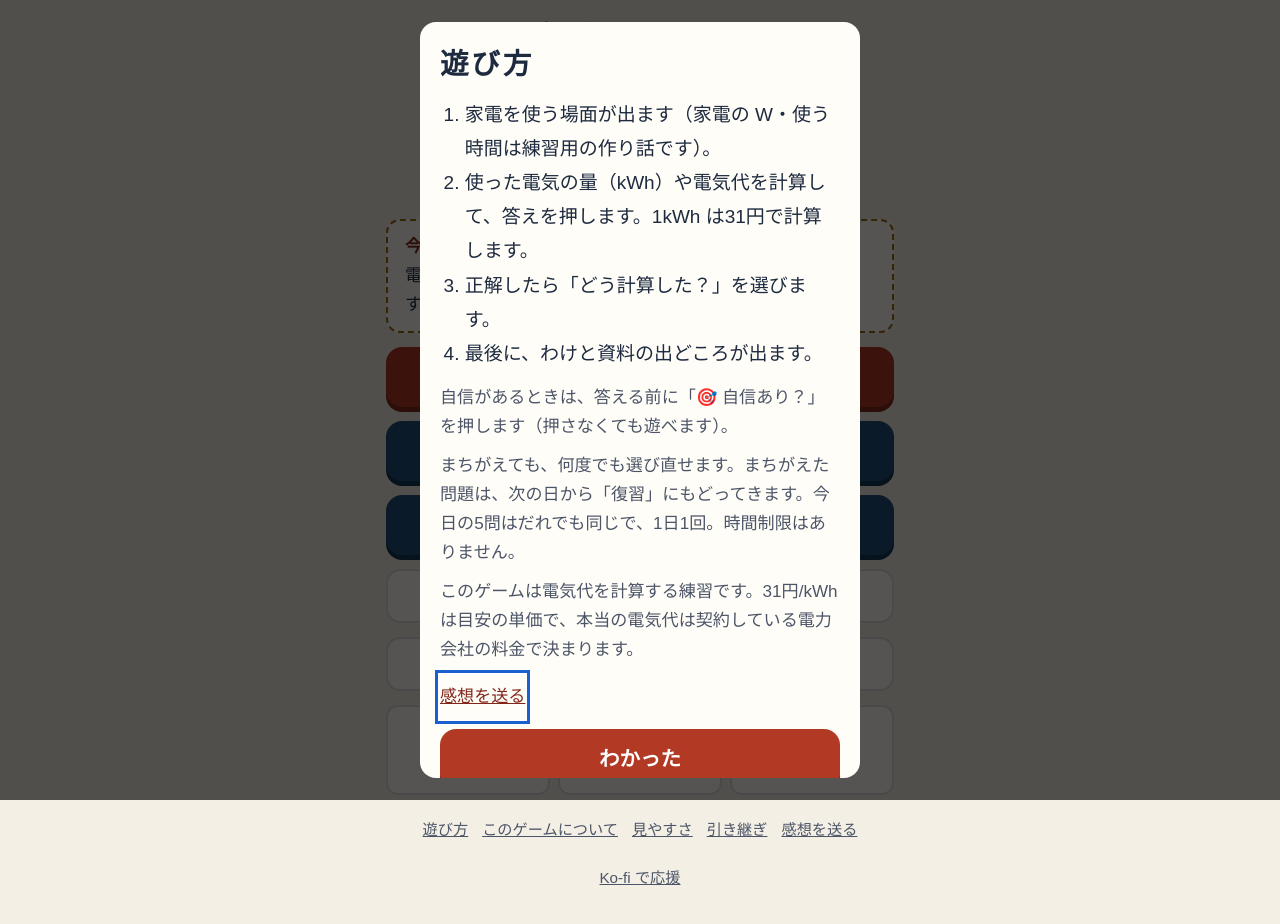
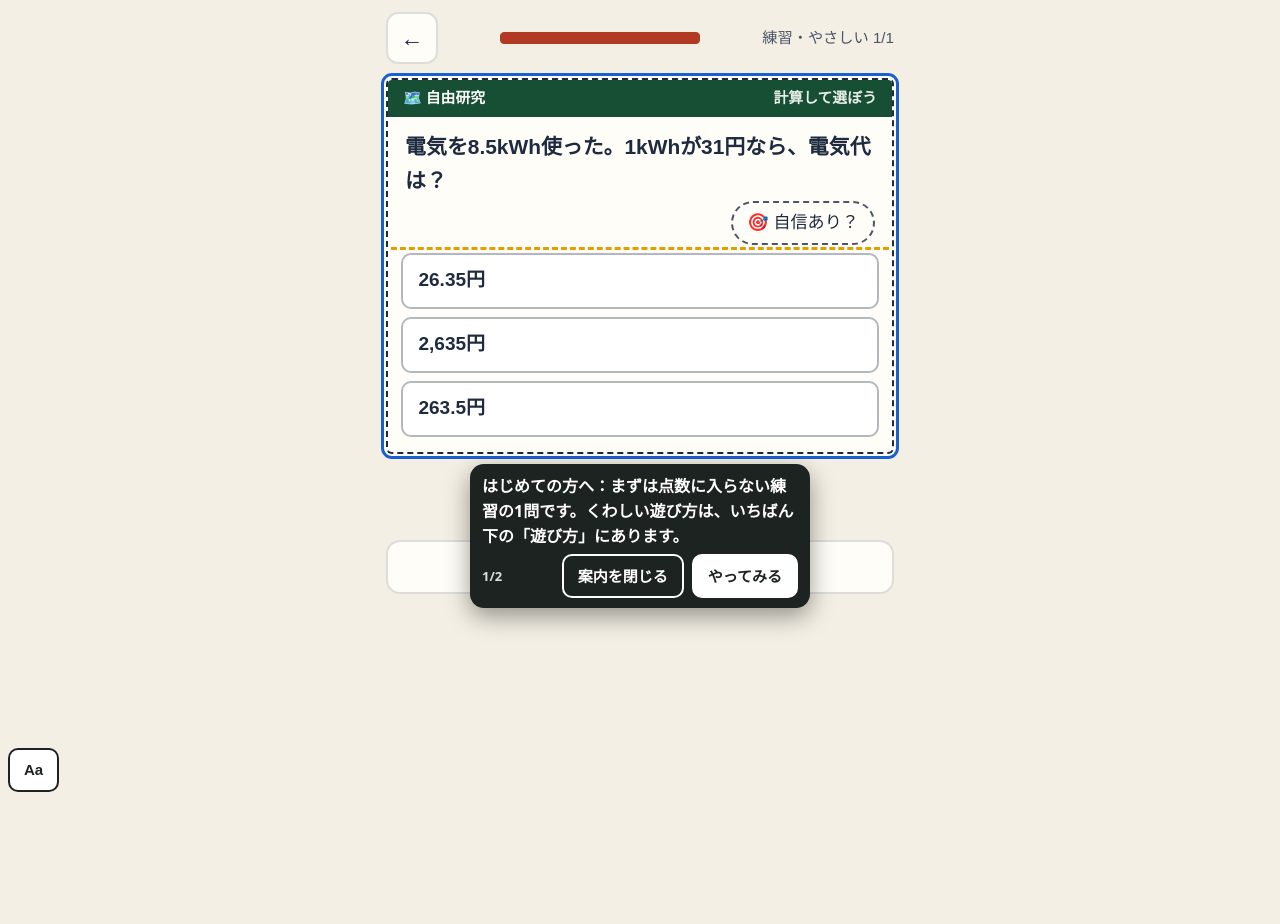
Before and after one commit to satou-aaaaa/denkidai-ikura, a plain HTML site: page index.html in a window 1280 px wide. After the commit the page ends 800 px from the top, so only its background shows below. Drawn offline with Linux system fonts and the light colour scheme; a web font is replaced by a local one.

Commit message:
ひな形の共通部品を写す（shared-workflows 67f7985） (#5)
Co-authored-by: template-sync <41898283+github-actions[bot]@users.noreply.github.com>

```diff
--- a/index.html
+++ b/index.html
@@ -463,7 +463,8 @@ html.a11y-say body{padding-bottom:calc(64px + env(safe-area-inset-bottom,0px))!i
 //      （incidents/2026-11-21-hand-copied-helpers-drift.md）。
 //      あわせて、はじめて遊ぶ人への案内（吹き出し Core.coach）を足した。長い「遊び方」の窓の代わりに、練習の1問を遊びながら
 //      その場で一言ずつ教える（NN/g「Mobile Instructional Overlays」・Andersen ほか CHI 2012「The Impact of Tutorials on Games of Varying Complexity」）。
-//   3: 2026-11-22 吹き出しを出しているあいだ 0.4 秒ごとに場所を測り直す（古い場所に残って押す所を隠すことがあった）。ボタンの字を「案内を閉じる」に
+//   3: 2026-11-22 吹き出しを出しているあいだ 0.4 秒ごとに場所を測り直す（古い場所に残って押す所を隠すことがあった）。ボタンの字を「案内を閉じる」に。
+//      段の wait（その所が出るまで待つ）を足した。全ゲームの「はじめての練習」を sync-template の migrateFirstPlay が足すため
 //   2: 2026-11-22 感想フォームのゲーム名を、渡さなければ題（<title>）から入れる。sync-template が全ゲームを game-core に切り替える（migrateCore）ため
 // 決まり: 外へ通信しない。ゲームの関数の名前（toast・buzz など）は上書きしない（Core.toast などで呼ぶ）。
 (function () {
@@ -549,6 +550,7 @@ html.a11y-say body{padding-bottom:calc(64px + env(safe-area-inset-bottom,0px))!i
   //   sel   …… 吹き出しを付ける所。まだ画面に無いあいだは待つ（ゲームが画面を作り直しても付け直す）
   //   until …… その所が画面に出たら次へ進む（答えた・正解した など）。無ければ sel を押したら次へ
   //   button …… 押すと次へ進むボタンの字（読むだけの吹き出し）
+  //   wait  …… その所が画面に出るまで、この吹き出しは出さずに待つ（答えたあとにだけ「次へ」を指す など）
   //   pos   …… "below"（既定）か "above"。その側に場所が無ければ、ページを少し動かして場所を空ける（読む所を隠さないため）
   // 吹き出しは押す所を隠さない（上か下の空いたほうに出す）。「案内を閉じる」と Esc でいつでもやめられる。
   const coach = (() => {
@@ -583,7 +585,7 @@ html.a11y-say body{padding-bottom:calc(64px + env(safe-area-inset-bottom,0px))!i
       while (steps && i < steps.length && steps[i].until && find(steps[i].until)) i++;
       if (!steps) return;
       if (i >= steps.length) return stop(true);
-      const st = steps[i], el = find(st.sel);
+      const st = steps[i], el = st.wait && !find(st.wait) ? null : find(st.sel);
       if (!el) { box.hidden = true; mark(null); return; }
       box.hidden = false; mark(el);
       const fresh = shown !== i;
@@ -934,7 +936,7 @@ function home() {
   $("go-cal").onclick = () => cal();
   $("go-ach").onclick = achView;
   bindFooter();
-  if (!s.tut) openHow();
+  if (!s.tut) firstPlay();
 }
 function practiceMenu() {
   app.innerHTML = `<header><button class="icon" id="back" aria-label="もどる">←</button><h1>練習<small>今日の記録には入りません（家電帳には載ります）</small></h1></header>
@@ -945,6 +947,27 @@ function practiceMenu() {
   document.querySelectorAll(".lv button").forEach((b) => (b.onclick = () => startRun("p", +b.dataset.t)));
   bindFooter(); toTop();
 }
+// first-play:begin（shared-workflows の scripts/sync-template.mjs が足した。直すときはひな形を直す）
+// はじめての人：長い「遊び方」の窓を出さず、点数に入らない練習の1問を遊びながら、吹き出しで一言ずつ教える（game-core の Core.coach）。
+// 「見た」は始めたその場で残す（途中でやめても、次からはふつうに始まる。くわしい遊び方はいつでもいちばん下の「遊び方」から）
+const FIRST_STEPS = [
+  { sel: "#choices", button: "やってみる", text: "はじめての方へ：まずは点数に入らない練習の1問です。くわしい遊び方は、いちばん下の「遊び方」にあります。" },
+  { sel: "#next", wait: ".verdict", text: "できました。わけを読んだら、ここを押して進みます。" },
+];
+function firstPlay() {
+  save((s) => { s.tut = true; });
+  // 練習の入り口を開いて、いちばん上（いちばんやさしい）を押す。無ければ前の形（遊び方の窓）にもどす
+  practiceMenu();
+  const b = document.querySelector(".lv button");
+  if (!window.Core || !Core.coach || !b) { home(); return openHow(); }
+  b.click();
+  // 練習は1問だけにする（数を減らしてから描き直す）
+  save((s) => { const r = s.runs && s.runs.p; if (r && Array.isArray(r.list)) r.list = r.list.slice(0, 1); });
+  play();
+  // 案内を閉じた（Esc も）ら、1問の練習の途中経過を残さずにホームへ（ふだんの練習の「続きから」を出さない）
+  Core.coach.start(FIRST_STEPS, { home, onEnd: (done) => { if (done === false) { save((s) => { const r = s.runs && s.runs.p; if (r && !(r.res || []).length) delete s.runs.p; }); home(); } } });
+}
+// first-play:end
 function startRun(mode, opt) {
   const k = todayKey(); let ng = false;
   save((s) => {
```
Also changed, not shown: qa/run.mjs (+6 -5 lines).
